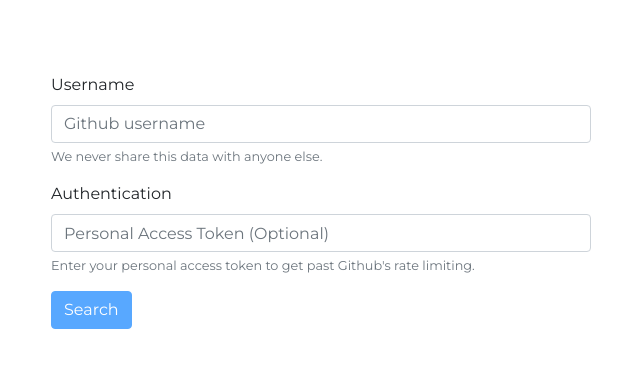
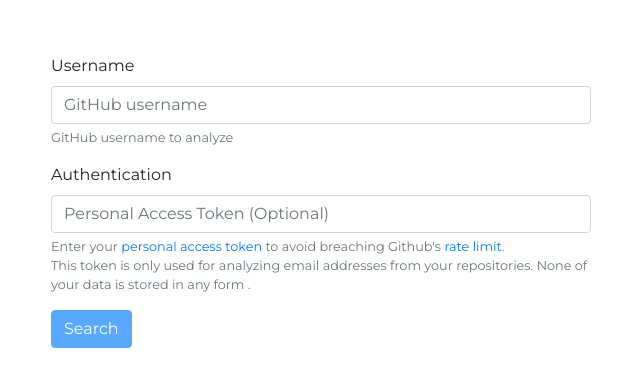
Before and after one commit to ashraymehta/exposed-github-emails, an Angular app: page / in a window 1280 px wide. Shown: the part 191-578 px from the top of the page, without its empty margins (319-959 px from the left). Built offline with nearby package versions, Linux system fonts and the light colour scheme.

Commit message:
Minor text modifications in github-input.component.

```diff
--- a/src/app/github-input/github-input.component.html
+++ b/src/app/github-input/github-input.component.html
@@ -4,8 +4,8 @@
       <div class="col-md-6 offset-md-3 col-sm-12">
         <label for="username">Username</label>
         <input #username formControlName="username" type="text" class="form-control" id="username" aria-describedby="usernameHelp"
-               placeholder="Github username" required>
-        <small id="usernameHelp" class="form-text text-muted">We never share this data with anyone else.</small>
+               placeholder="GitHub username" required>
+        <small id="usernameHelp" class="form-text text-muted">GitHub username to analyze</small>
       </div>
     </div>
     <div class="row mt-3">
@@ -13,8 +13,14 @@
         <label for="accessToken">Authentication</label>
         <input formControlName="accessToken" type="password" class="form-control" id="accessToken" aria-describedby="accessTokenHelp"
                placeholder="Personal Access Token (Optional)">
-        <small id="accessTokenHelp" class="form-text text-muted">Enter your personal access token to get past Github's rate
-          limiting.</small>
+        <small id="accessTokenHelp" class="form-text text-muted">Enter your
+          <a href="https://docs.github.com/en/github/authenticating-to-github/creating-a-personal-access-token"
+             target="_blank">personal access token</a>
+          to avoid breaching Github's
+          <a href="https://docs.github.com/en/rest/overview/resources-in-the-rest-api#rate-limiting"
+             target="_blank">rate limit</a>.
+          <br/>
+          This token is only used for analyzing email addresses from your repositories. None of your data is stored in any form .</small>
       </div>
     </div>
     <div class="row mt-3">
```
